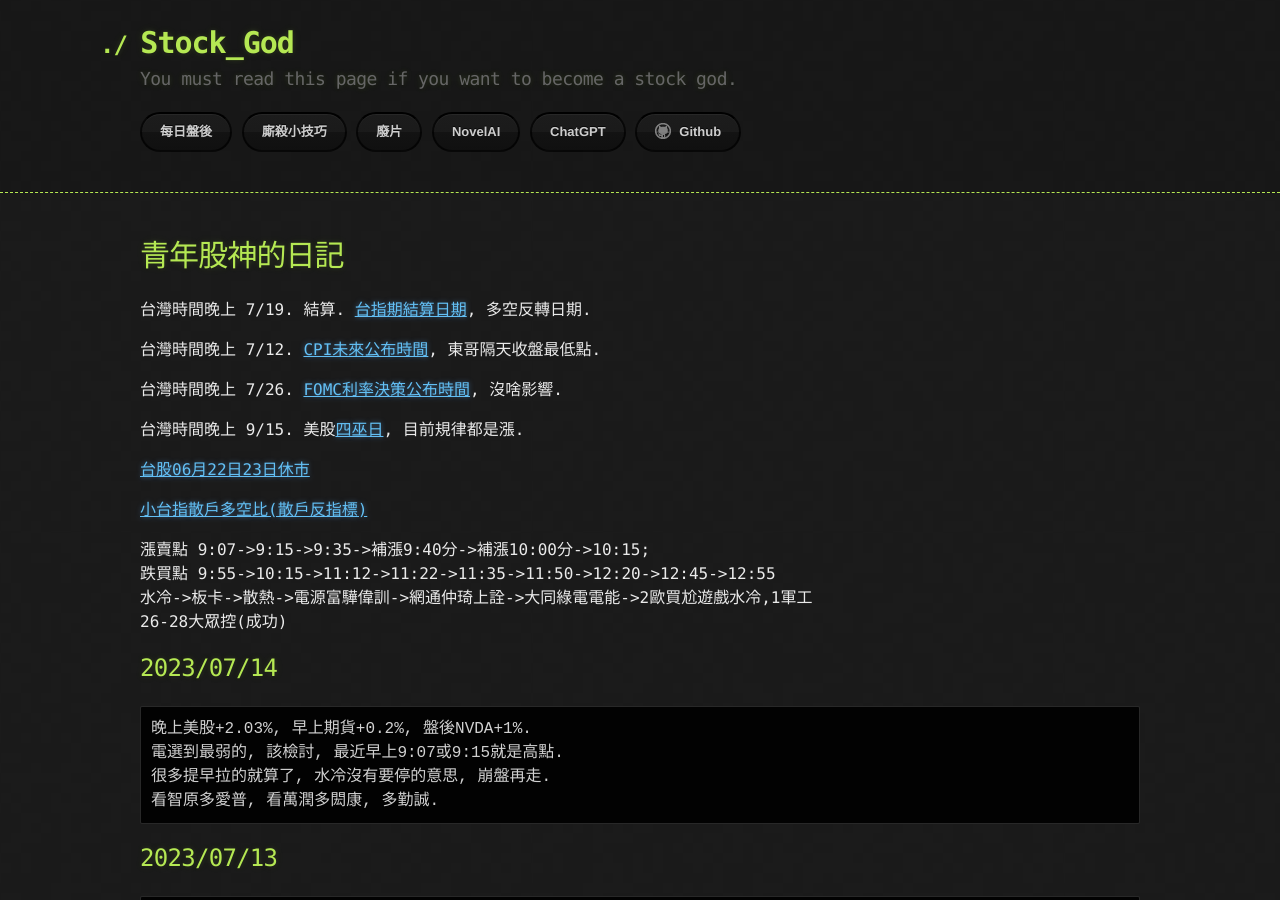
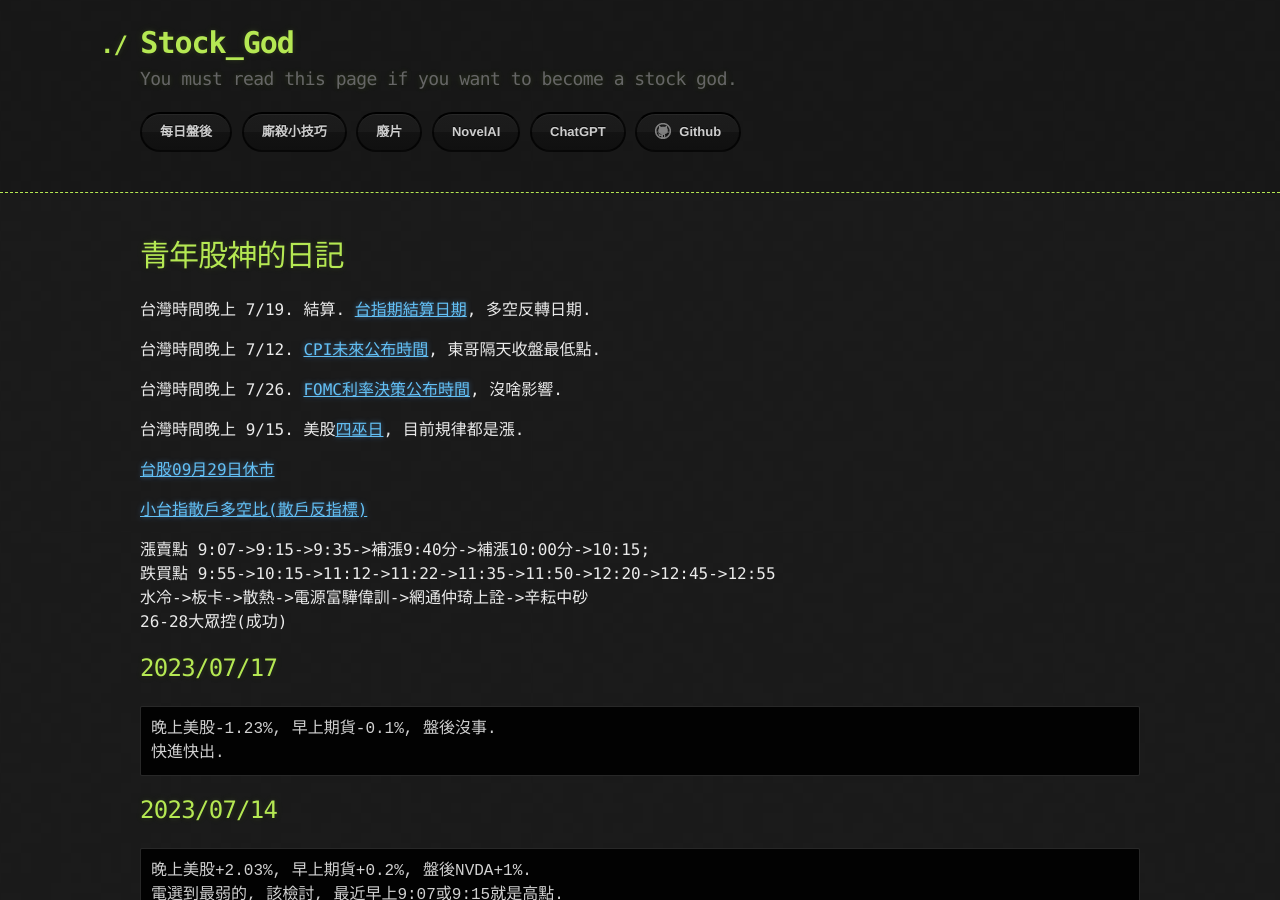
Before and after one commit to lepg5487/Stock_God, a Jekyll site: the page built from index.md, in a window 1280 px wide and 900 px high. Built offline with Jekyll 4.4.1, drawn with Linux system fonts in a browser that asks for light colours; our own code applies the rules of GitHub Pages for plain Markdown files.

Commit message:
Update index.md

````diff
--- a/index.md
+++ b/index.md
@@ -12,14 +12,20 @@ layout: testlayouts
 
 台灣時間晚上 9/15. 美股[四巫日](https://www.taifex.com.tw/file/taifex/CHINESE/4/2023Calendar_cv1.pdf), 目前規律都是漲.
 
-[台股06月22日23日休市](https://www.twse.com.tw/zh/holidaySchedule/holidaySchedule)
+[台股09月29日休市](https://www.twse.com.tw/zh/holidaySchedule/holidaySchedule)
 
 [小台指散戶多空比(散戶反指標)](https://www.macromicro.me/charts/20069/tw-mtx-long-to-short-ratio-of-individual-player)
 
 漲賣點 9:07->9:15->9:35->補漲9:40分->補漲10:00分->10:15;
 跌買點 9:55->10:15->11:12->11:22->11:35->11:50->12:20->12:45->12:55
-水冷->板卡->散熱->電源富驊偉訓->網通仲琦上詮->大同綠電電能->2歐買尬遊戲水冷,1軍工
+水冷->板卡->散熱->電源富驊偉訓->網通仲琦上詮->辛耘中砂
 26-28大眾控(成功)
+
+## 2023/07/17
+```
+晚上美股-1.23%, 早上期貨-0.1%, 盤後沒事.
+快進快出.
+```
 
 ## 2023/07/14
 ```
````
